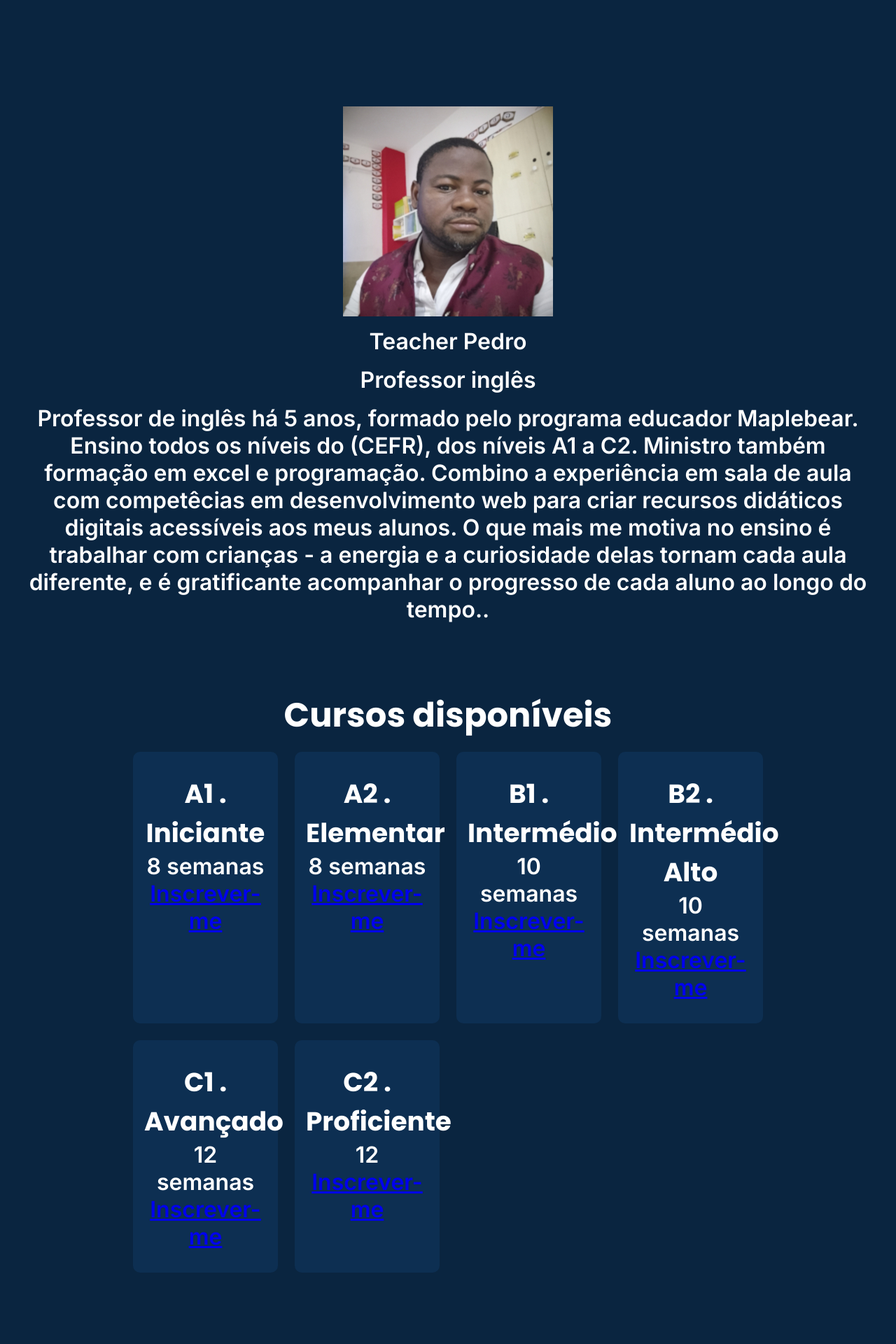
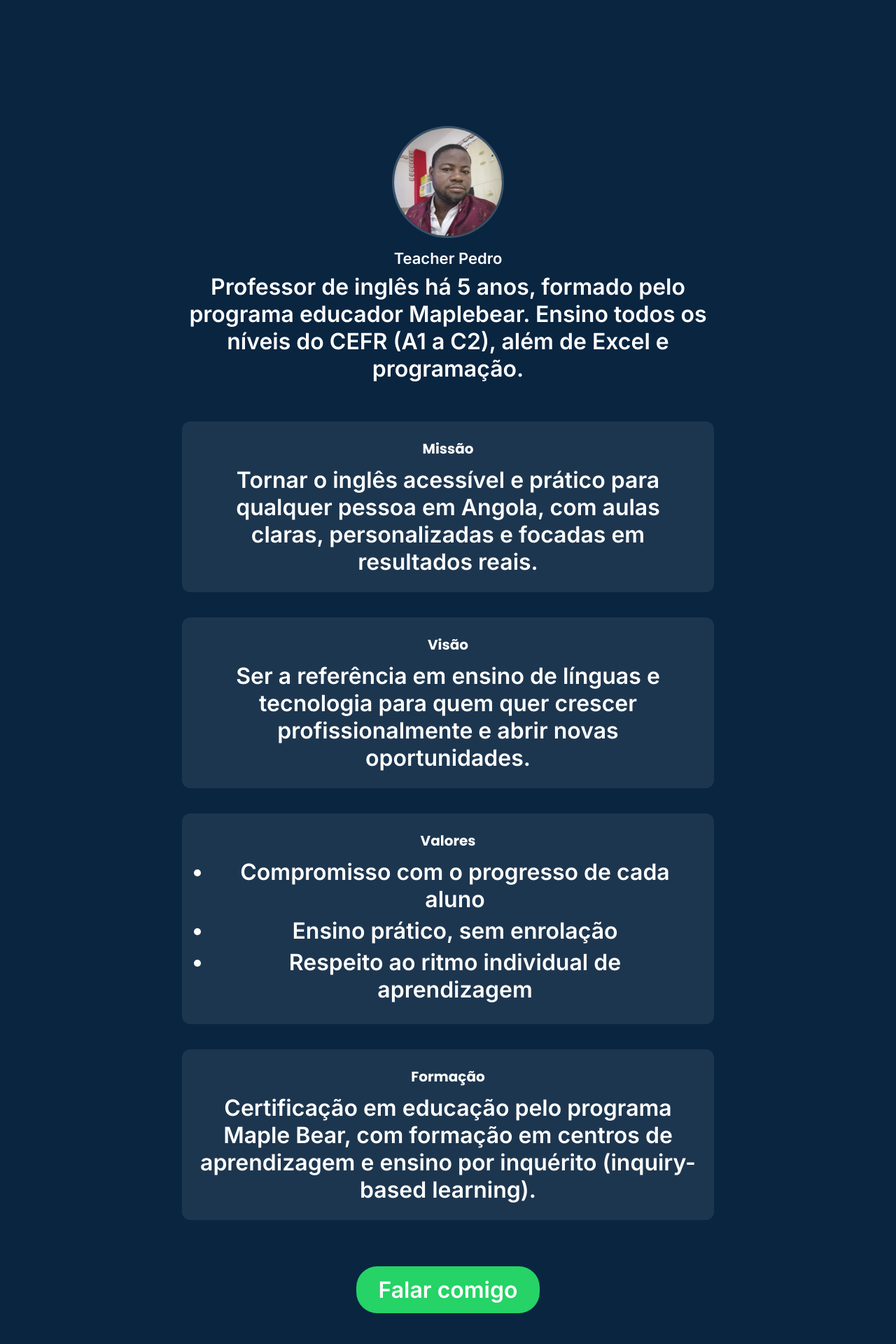
Before and after one commit to pedropedro18/teacher-pedro-react, a React (Vite) app: page / in a window 1280 px wide. Shown: the part 1480-3400 px from the top of the page at 70% size. Built offline with nearby package versions, Linux system fonts and the light colour scheme.

Commit message:
Melhora pagina Sobre com missao, visao, valores e formacao

```diff
--- a/src/App.css
+++ b/src/App.css
@@ -316,3 +316,58 @@ h1, h2, h3 {
 .cta-botao:hover {
   transform: scale(1.05);
 }
+.about {
+  padding: 60px 20px;
+  max-width: 800px;
+  margin: 0 auto;
+}
+
+.about-topo {
+  display: flex;
+  flex-direction: column;
+  align-items: center;
+  text-align: center;
+  gap: 16px;
+  margin-bottom: 40px;
+}
+
+.about-topo img {
+  width: 160px;
+  height: 160px;
+  object-fit: cover;
+  border-radius: 50%;
+  border: 3px solid rgba(255, 255, 255, 0.2);
+}
+
+.about-nome {
+  font-size: 22px;
+  font-weight: bold;
+  margin-bottom: 8px;
+}
+
+.about-bloco {
+  background: rgba(255, 255, 255, 0.08);
+  border-radius: 12px;
+  padding: 24px;
+  margin-bottom: 20px;
+}
+
+.about-bloco h3 {
+  margin-bottom: 10px;
+  font-size: 20px;
+}
+
+.about-bloco ul {
+  margin: 0;
+  padding-left: 20px;
+}
+
+.about-bloco li {
+  margin-bottom: 6px;
+}
+
+.about > .cta-botao {
+  display: block;
+  width: fit-content;
+  margin: 30px auto 0;
+}
--- a/src/Sobre.jsx
+++ b/src/Sobre.jsx
@@ -1,12 +1,53 @@
-export default function Sobre(){
-    return(
-<section id="sobre" className="about">
-    <img src="/imagens/IMG_20250529_070439_367.jpg" alt="Teacher Pedro" />
-    <p>Teacher Pedro</p>
-    <p>Professor inglês</p>
-<p>
-Professor de inglês há 5 anos, formado pelo programa educador Maplebear. Ensino todos os níveis do (CEFR), dos níveis A1 a C2. Ministro também formação em excel e programação. Combino a experiência em sala de aula com competêcias em desenvolvimento web para criar recursos didáticos digitais acessíveis aos meus alunos. O que mais me motiva no ensino é trabalhar com crianças - a energia e a curiosidade delas tornam cada aula diferente, e é gratificante acompanhar o progresso de cada aluno ao longo do tempo..</p>
-</section>
+export default function Sobre() {
+  return (
+    <section id="sobre" className="about">
+      <div className="about-topo">
+        <img src="/imagens/IMG_20250529_070439_367.jpg" alt="Teacher Pedro" />
+        <div>
+          <p className="about-nome">Teacher Pedro</p>
+          <p>
+            Professor de inglês há 5 anos, formado pelo programa educador Maplebear.
+            Ensino todos os níveis do CEFR (A1 a C2), além de Excel e programação.
+          </p>
+        </div>
+      </div>
 
-    );
-    }
+      <div className="about-bloco">
+        <h3>Missão</h3>
+        <p>
+          Tornar o inglês acessível e prático para qualquer pessoa em Angola,
+          com aulas claras, personalizadas e focadas em resultados reais.
+        </p>
+      </div>
+
+      <div className="about-bloco">
+        <h3>Visão</h3>
+        <p>
+          Ser a referência em ensino de línguas e tecnologia para quem quer
+          crescer profissionalmente e abrir novas oportunidades.
+        </p>
+      </div>
+
+      <div className="about-bloco">
+        <h3>Valores</h3>
+        <ul>
+          <li>Compromisso com o progresso de cada aluno</li>
+          <li>Ensino prático, sem enrolação</li>
+          <li>Respeito ao ritmo individual de aprendizagem</li>
+        </ul>
+      </div>
+
+      <div className="about-bloco">
+        <h3>Formação</h3>
+        <p>
+          Certificação em educação pelo programa Maple Bear, com formação em
+          centros de aprendizagem e ensino por inquérito (inquiry-based learning).
+        </p>
+      </div>
+
+      <a href="https://wa.me/244923030010" target="_blank" rel="noopener noreferrer" className="cta-botao">
+        Falar comigo
+      </a>
+    </section>
+  );
+}
```
